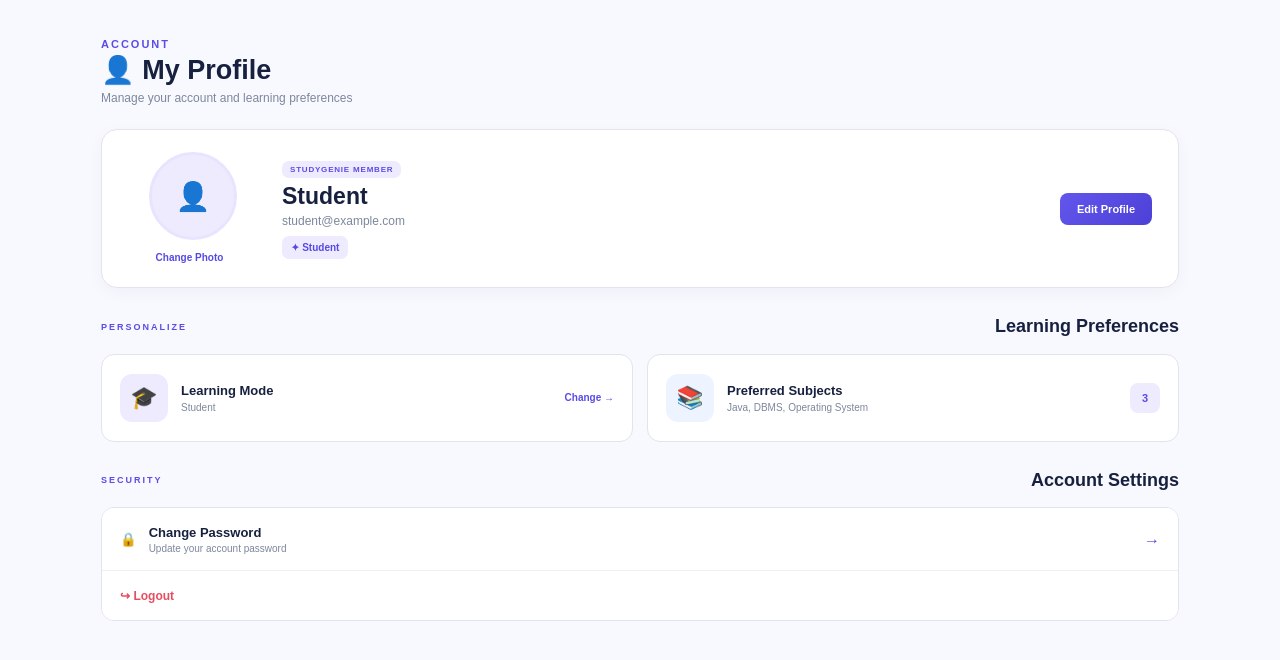
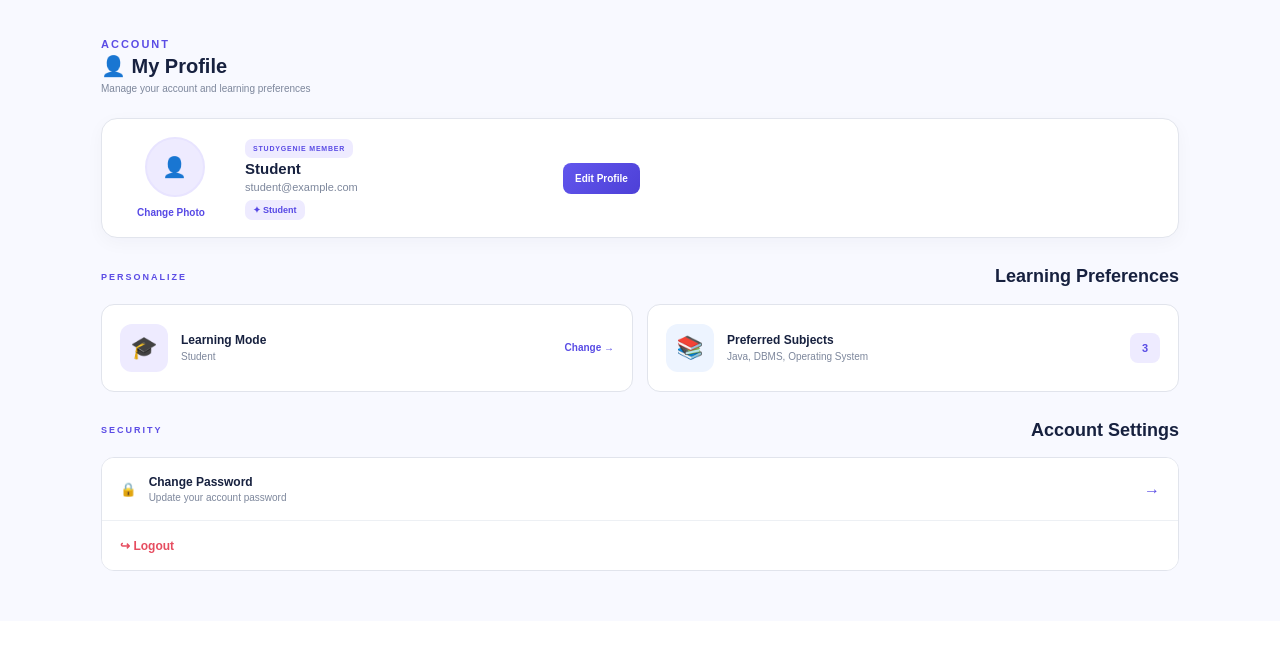
Before and after one commit to thesumit87/StudyGenie-AI, a React (Vite) app: page / in a window 1280 px wide. Both pictures are taken after a click on the element 1004 px from the left and 1261 px from the top of the page. Shown: the top 660 px of the page. Built offline with nearby package versions, Linux system fonts and the light colour scheme.

Commit message:
Update Profile.css

```diff
--- a/src/Profile.css
+++ b/src/Profile.css
@@ -19,7 +19,8 @@
 /* Page heading */
 
 .profile-page-heading {
-  margin-bottom: 26px;
+  display: block;
+  margin-bottom: 24px;
 }
 
 .profile-page-heading > div {
@@ -37,53 +38,53 @@
 
 .profile-page-heading h1 {
   margin: 0;
-  font-size: 31px;
+  font-size: 20px;
   line-height: 1.15;
   font-weight: 800;
   color: #17213f;
 }
 
 .profile-page-heading p {
-  margin: 7px 0 0;
+  margin: 5px 0 0;
   color: #7d879c;
-  font-size: 13px;
+  font-size: 10px;
 }
 
 /* Profile card */
 
 .profile-card {
   width: 100%;
-  min-height: 155px;
-  padding: 22px 26px;
+  min-height: 120px;
+  padding: 14px 20px;
   background: #ffffff;
   border: 1px solid #e2e5ed;
   border-radius: 16px;
   display: flex;
   align-items: center;
-  gap: 24px;
+  gap: 18px;
   box-shadow: 0 5px 18px rgba(30, 35, 70, 0.035);
 }
 
 /* Photo */
 
 .photo-area {
-  width: 130px;
+  width: 105px;
   flex-shrink: 0;
   text-align: center;
 }
 
 .profile-avatar {
-  width: 88px;
-  height: 88px;
-  margin: 0 auto 7px;
+  width: 60px;
+  height: 60px;
+  margin: 0 auto 5px;
   border-radius: 50%;
   overflow: hidden;
   background: #eeebff;
-  border: 3px solid #e8e4ff;
+  border: 2px solid #e8e4ff;
   display: flex;
   align-items: center;
   justify-content: center;
-  font-size: 28px;
+  font-size: 20px;
 }
 
 .profile-avatar img {
@@ -119,43 +120,43 @@
 /* Profile info */
 
 .profile-info {
-  flex: 1;
+  flex: 0 0 300px;
   min-width: 0;
 }
 
 .member-label {
   display: inline-block;
-  margin-bottom: 5px;
-  padding: 5px 9px;
+  margin-bottom: 2px;
+  padding: 6px 8px;
   border-radius: 7px;
   background: #eeebff;
   color: #5b4ce5;
-  font-size: 9px;
+  font-size: 7px;
   font-weight: 800;
   letter-spacing: 0.8px;
 }
 
 .profile-info h2 {
   margin: 0;
-  font-size: 25px;
+  font-size: 15px;
   line-height: 1.2;
   font-weight: 800;
   color: #17213f;
 }
 
 .profile-info p {
-  margin: 4px 0 8px;
+  margin: 3px 0 6px;
   color: #7d879c;
-  font-size: 12px;
+  font-size: 11px;
 }
 
 .learning-badge {
   display: inline-block;
-  padding: 6px 9px;
+  padding: 5px 8px;
   border-radius: 7px;
   background: #eeebff;
   color: #5749e5;
-  font-size: 10px;
+  font-size: 9px;
   font-weight: 700;
 }
 
@@ -186,12 +187,13 @@
 
 .edit-profile-btn {
   flex-shrink: 0;
+  margin-left: 0;
   border: 0;
-  padding: 10px 17px;
+  padding: 10px 12px;
   border-radius: 8px;
   background: linear-gradient(135deg, #6256ed, #4d40d7);
   color: #ffffff;
-  font-size: 11px;
+  font-size: 10px;
   font-weight: 700;
   cursor: pointer;
 }
@@ -207,24 +209,28 @@
 }
 
 .section-heading {
+  display: block;
+  width: 100%;
+  text-align: left;
   margin-bottom: 12px;
 }
 
 .section-heading span {
   display: block;
   color: #5b4ce5;
-  font-size: 10px;
+  font-size: 9px;
   font-weight: 800;
   letter-spacing: 2px;
-  margin-bottom: 4px;
+  margin-bottom: 3px;
 }
 
 .section-heading h2 {
   margin: 0;
-  font-size: 22px;
+  font-size: 20px;
   line-height: 1.2;
   font-weight: 800;
   color: #17213f;
+  text-align: left;
 }
 
 /* Preferences */
@@ -237,7 +243,7 @@
 
 .preference-card {
   width: 100%;
-  min-height: 92px;
+  min-height: 88px;
   padding: 17px 18px;
   border: 1px solid #e1e4ec;
   border-radius: 13px;
@@ -278,14 +284,14 @@
 
 .preference-info strong {
   display: block;
-  font-size: 14px;
+  font-size: 12px;
   color: #17213f;
 }
 
 .preference-info p {
   margin: 4px 0 0;
   color: #7d879c;
-  font-size: 11px;
+  font-size: 10px;
   white-space: nowrap;
   overflow: hidden;
   text-overflow: ellipsis;
@@ -341,7 +347,7 @@
 
 .account-action strong {
   display: block;
-  font-size: 13px;
+  font-size: 12px;
   color: #17213f;
 }
 
@@ -411,7 +417,11 @@
   }
 
   .profile-card {
-    padding: 20px;
+    padding: 14px;
+  }
+
+  .profile-info {
+    flex: 1 1 auto;
   }
 
   .preferences-grid {
@@ -425,6 +435,7 @@
   }
 
   .profile-card {
+    width: 100%;
     flex-direction: column;
     align-items: flex-start;
   }
@@ -435,6 +446,7 @@
 
   .profile-info {
     width: 100%;
+    flex: none;
   }
 
   .edit-profile-btn {
@@ -445,68 +457,3 @@
     font-size: 26px;
   }
 }
-.profile-page-heading {
-  display: block;
-  margin-bottom: 24px;
-}
-
-.profile-page-heading h1 {
-  font-size: 27px;
-  line-height: 1.15;
-  margin: 0;
-}
-
-.profile-page-heading p {
-  font-size: 12px;
-  margin-top: 5px;
-}
-
-.profile-info h2 {
-  font-size: 23px;
-  line-height: 1.2;
-  margin: 0;
-}
-
-.member-label {
-  font-size: 8px;
-  padding: 4px 8px;
-}
-
-.section-heading {
-  display: block;
-  width: 100%;
-  text-align: left;
-  margin-bottom: 12px;
-}
-
-.section-heading span {
-  font-size: 9px;
-  margin-bottom: 3px;
-}
-
-.section-heading h2 {
-  font-size: 20px;
-  line-height: 1.2;
-  margin: 0;
-  text-align: left;
-}
-
-.preference-card {
-  min-height: 88px;
-}
-
-.preference-info strong {
-  font-size: 13px;
-}
-
-.preference-info p {
-  font-size: 10px;
-}
-
-.account-action strong {
-  font-size: 13px;
-}
-
-.account-action small {
-  font-size: 10px;
-}
```
